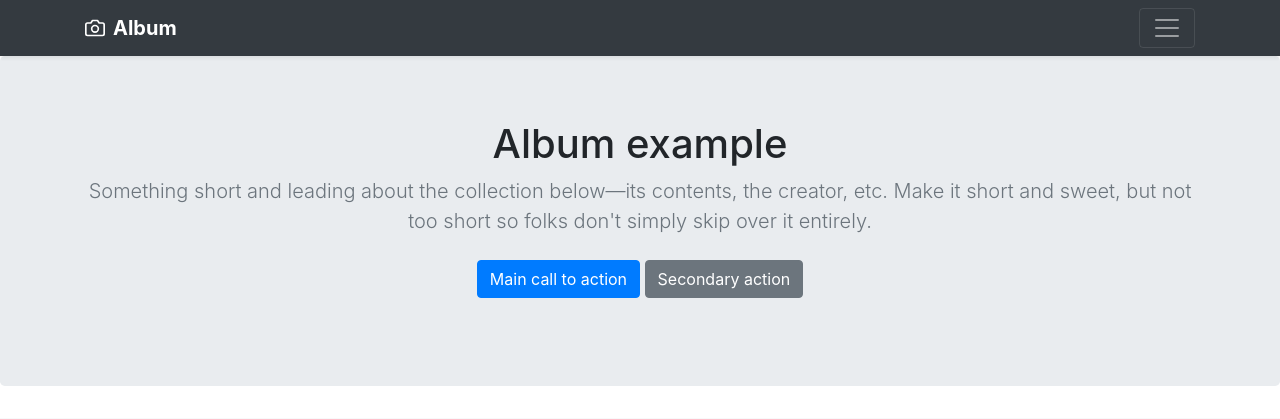
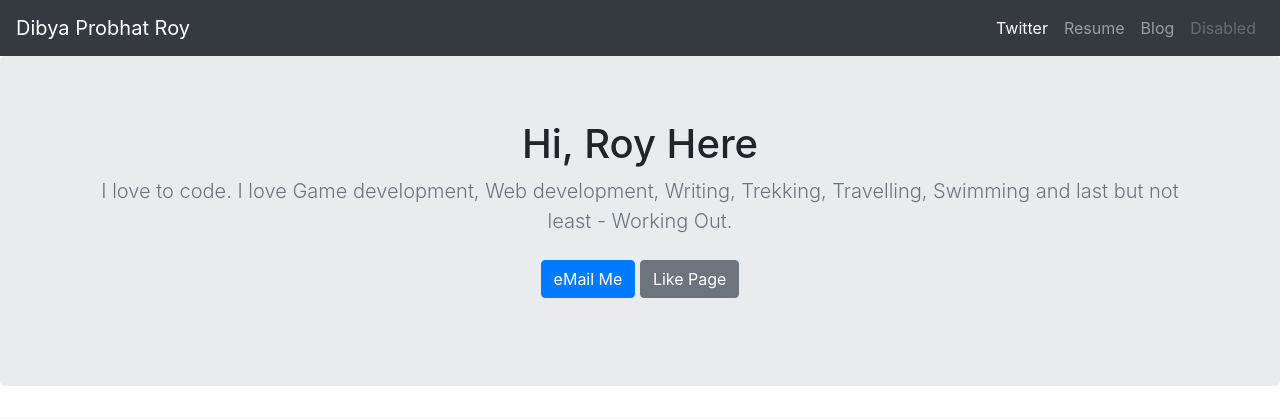
Before and after one commit to 99s/djangoportfolio, a Django app: page / in a window 1280 px wide. Shown: the top 419 px of the page. Run offline with Django 3.2, Linux system fonts and the light colour scheme; some libraries are stand-ins or nearby versions.

Commit message:
headerfooter

```diff
--- a/jobs/templates/jobs/home.html
+++ b/jobs/templates/jobs/home.html
@@ -19,46 +19,39 @@
   <body>
 
     <header>
-      <div class="collapse bg-dark" id="navbarHeader">
-        <div class="container">
-          <div class="row">
-            <div class="col-sm-8 col-md-7 py-4">
-              <h4 class="text-white">About</h4>
-              <p class="text-muted">Add some information about the album below, the author, or any other background context. Make it a few sentences long so folks can pick up some informative tidbits. Then, link them off to some social networking sites or contact information.</p>
-            </div>
-            <div class="col-sm-4 offset-md-1 py-4">
-              <h4 class="text-white">Contact</h4>
-              <ul class="list-unstyled">
-                <li><a href="#" class="text-white">Follow on Twitter</a></li>
-                <li><a href="#" class="text-white">Like on Facebook</a></li>
-                <li><a href="#" class="text-white">Email me</a></li>
-              </ul>
-            </div>
-          </div>
-        </div>
-      </div>
-      <div class="navbar navbar-dark bg-dark shadow-sm">
-        <div class="container d-flex justify-content-between">
-          <a href="#" class="navbar-brand d-flex align-items-center">
-            <svg xmlns="http://www.w3.org/2000/svg" width="20" height="20" viewBox="0 0 24 24" fill="none" stroke="currentColor" stroke-width="2" stroke-linecap="round" stroke-linejoin="round" class="mr-2"><path d="M23 19a2 2 0 0 1-2 2H3a2 2 0 0 1-2-2V8a2 2 0 0 1 2-2h4l2-3h6l2 3h4a2 2 0 0 1 2 2z"></path><circle cx="12" cy="13" r="4"></circle></svg>
-            <strong>Album</strong>
-          </a>
-          <button class="navbar-toggler" type="button" data-toggle="collapse" data-target="#navbarHeader" aria-controls="navbarHeader" aria-expanded="false" aria-label="Toggle navigation">
-            <span class="navbar-toggler-icon"></span>
-          </button>
-        </div>
-      </div>
+      <nav class="navbar navbar-expand-lg navbar-dark bg-dark">
+  <a class="navbar-brand" href="#">Dibya Probhat Roy</a>
+  <button class="navbar-toggler" type="button" data-toggle="collapse" data-target="#navbarNav" aria-controls="navbarNav" aria-expanded="false" aria-label="Toggle navigation">
+    <span class="navbar-toggler-icon"></span>
+  </button>
+  <div class="collapse navbar-collapse" id="navbarNav">
+    <ul class="navbar-nav ml-auto">
+      <li class="nav-item active">
+        <a class="nav-link" href="#">Twitter <span class="sr-only">(current)</span></a>
+      </li>
+      <li class="nav-item">
+        <a class="nav-link" href="#">Resume</a>
+      </li>
+      <li class="nav-item">
+        <a class="nav-link" href="#">Blog</a>
+      </li>
+      <li class="nav-item">
+        <a class="nav-link disabled" href="#" tabindex="-1" aria-disabled="true">Disabled</a>
+      </li>
+    </ul>
+  </div>
+</nav>
     </header>
 
     <main role="main">
 
       <section class="jumbotron text-center">
         <div class="container">
-          <h1 class="jumbotron-heading">Album example</h1>
-          <p class="lead text-muted">Something short and leading about the collection below—its contents, the creator, etc. Make it short and sweet, but not too short so folks don't simply skip over it entirely.</p>
+          <h1 class="jumbotron-heading">Hi, Roy Here</h1>
+          <p class="lead text-muted">I love to code. I love Game development, Web development, Writing, Trekking, Travelling, Swimming and last but not least - Working Out.</p>
           <p>
-            <a href="#" class="btn btn-primary my-2">Main call to action</a>
-            <a href="#" class="btn btn-secondary my-2">Secondary action</a>
+            <a href="mailto:dibyaprobhatroy@gmail.com" class="btn btn-primary my-2">eMail Me</a>
+            <a href="#" class="btn btn-secondary my-2">Like Page</a>
           </p>
         </div>
       </section>
```
